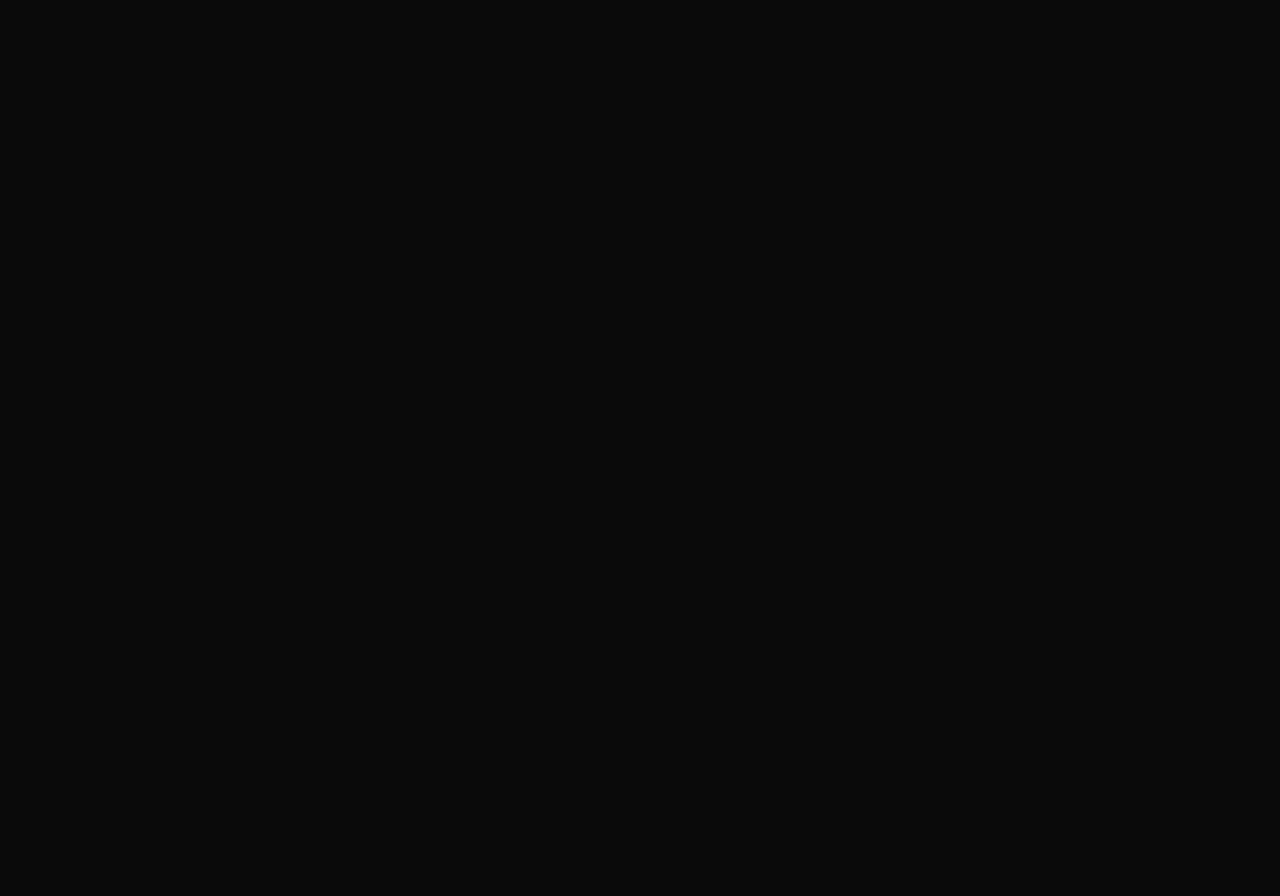
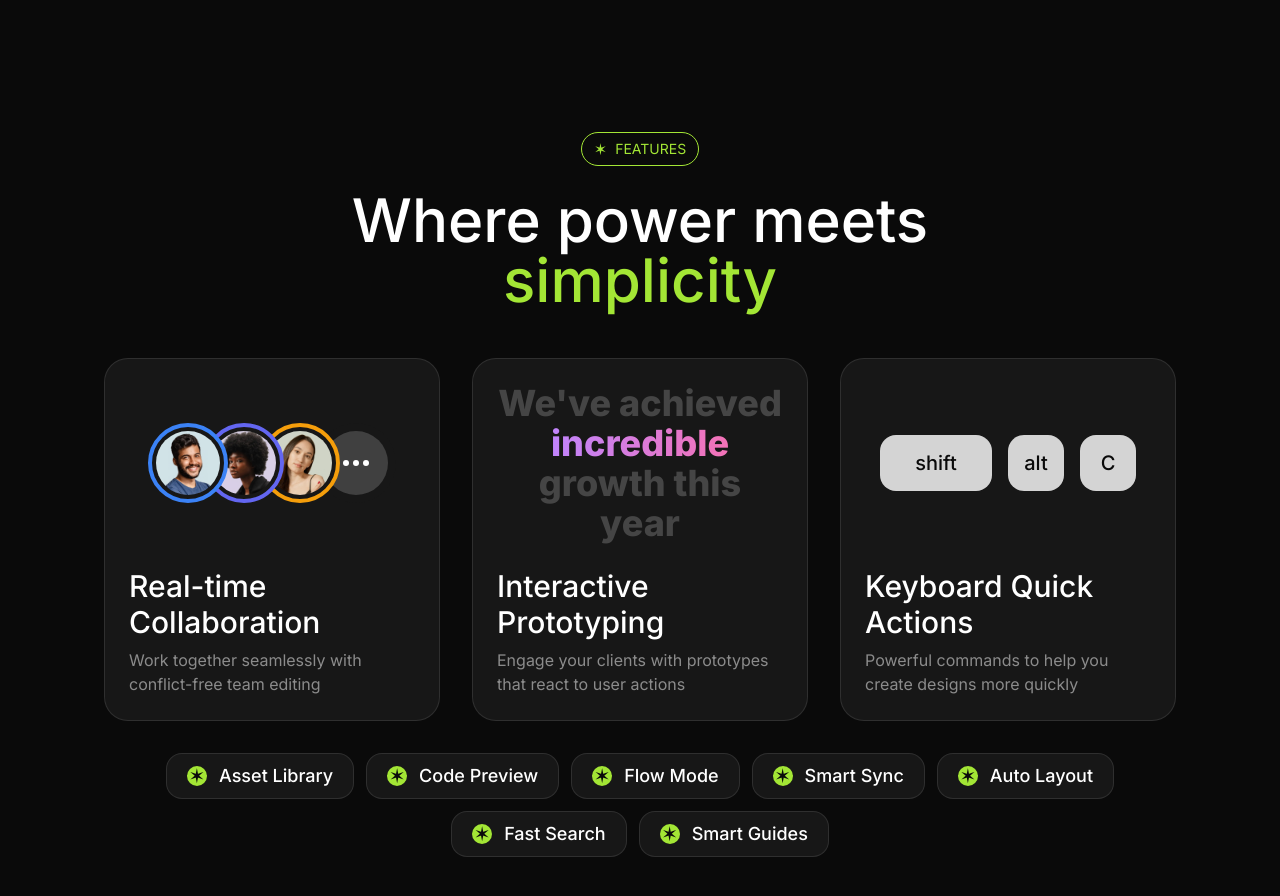
Before and after one commit to FinzyPHINZY/layers, a Next.js app: page / in a window 1280 px wide. Shown: the part 2020-2916 px from the top of the page. Built offline with nearby package versions, Linux system fonts and the light colour scheme.

Commit message:
feat: implement features page. created Key,Avatar, FeatureCard component

```diff
--- a/src/app/page.tsx
+++ b/src/app/page.tsx
@@ -1,3 +1,4 @@
+import Features from '@/sections/Features';
 import Hero from '@/sections/Hero';
 import Introduction from '@/sections/Introduction';
 import LogoTicker from '@/sections/LogoTicker';
@@ -10,6 +11,7 @@
       <Hero />
       <LogoTicker />
       <Introduction />
+      <Features />
     </>
   );
 }
--- /dev/null
+++ b/src/components/Avatar.tsx
@@ -0,0 +1,22 @@
+import { HTMLAttributes } from 'react';
+import { twMerge } from 'tailwind-merge';
+
+const Avatar = ({
+  children,
+  className,
+  ...otherprops
+}: HTMLAttributes<HTMLDivElement>) => {
+  return (
+    <div
+      className={twMerge(
+        'size-20 rounded-full overflow-hidden border-4 border-blue-500 p-1 bg-neutral-900',
+        className
+      )}
+      {...otherprops}
+    >
+      {children}
+    </div>
+  );
+};
+
+export default Avatar;
--- /dev/null
+++ b/src/components/FeatureCard.tsx
@@ -0,0 +1,33 @@
+import React from 'react';
+import { twMerge } from 'tailwind-merge';
+
+type FeatureCardType = {
+  title: string;
+  description: string;
+  children?: React.ReactNode;
+  className?: string;
+};
+
+const FeatureCard = ({
+  title,
+  description,
+  children,
+  className,
+}: FeatureCardType) => {
+  return (
+    <div
+      className={twMerge(
+        'bg-neutral-900 border border-white/10 p-6 rounded-3xl',
+        className
+      )}
+    >
+      <div className="aspect-video">{children}</div>
+      <div className="">
+        <h3 className="text-3xl font-medium mt-6">{title}</h3>
+        <p className="text-white/50 mt-2">{description} </p>
+      </div>
+    </div>
+  );
+};
+
+export default FeatureCard;
--- /dev/null
+++ b/src/components/Key.tsx
@@ -0,0 +1,22 @@
+import { HTMLAttributes } from 'react';
+import { twMerge } from 'tailwind-merge';
+
+const Key = ({
+  className,
+  children,
+  ...otherProps
+}: HTMLAttributes<HTMLDivElement>) => {
+  return (
+    <div
+      className={twMerge(
+        'size-14 bg-neutral-300 inline-flex items-center justify-center rounded-2xl text-xl text-neutral-950 font-medium',
+        className
+      )}
+      {...otherProps}
+    >
+      {children}
+    </div>
+  );
+};
+
+export default Key;
--- a/src/sections/Features.tsx
+++ b/src/sections/Features.tsx
@@ -1,13 +1,105 @@
+import FeatureCard from '@/components/FeatureCard';
+import Tag from '@/components/Tag';
+import avatar1 from '@/assets/images/avatar-ashwin-santiago.jpg';
+import avatar2 from '@/assets/images/avatar-lula-meyers.jpg';
+import avatar3 from '@/assets/images/avatar-florence-shaw.jpg';
+import Image from 'next/image';
+import Avatar from '@/components/Avatar';
+import Key from '@/components/Key';
+
 const features = [
-    "Asset Library",
-    "Code Preview",
-    "Flow Mode",
-    "Smart Sync",
-    "Auto Layout",
-    "Fast Search",
-    "Smart Guides",
+  'Asset Library',
+  'Code Preview',
+  'Flow Mode',
+  'Smart Sync',
+  'Auto Layout',
+  'Fast Search',
+  'Smart Guides',
 ];
 
 export default function Features() {
-    return <div>Features</div>;
+  return (
+    <section className="py-24">
+      {' '}
+      <div className="container">
+        <div className="flex justify-center">
+          {' '}
+          <Tag>Features</Tag>
+        </div>
+        <h2 className="text-6xl font-medium text-center mt-6 max-w-2xl mx-auto">
+          Where power meets <span className="text-lime-400">simplicity</span>
+        </h2>
+        <div className="mt-12 grid grid-cols-1 md:grid-cols-4 lg:grid-cols-3 gap-8">
+          <FeatureCard
+            title="Real-time Collaboration"
+            description="Work together seamlessly with conflict-free team editing"
+            className="md:col-span-2 lg:col-span-1"
+          >
+            <div className="aspect-video flex items-center justify-center">
+              <Avatar className="z-40">
+                <Image src={avatar1} alt="Avatar 1" className="rounded-full" />
+              </Avatar>
+              <Avatar className="-ml-6 border-indigo-500 z-30">
+                <Image src={avatar2} alt="Avatar 2" className="rounded-full" />
+              </Avatar>
+              <Avatar className="-ml-6 border-amber-500 z-20">
+                <Image src={avatar3} alt="Avatar 3" className="rounded-full" />
+              </Avatar>
+              <Avatar className="-ml-6 border-transparent">
+                <div className="size-full bg-neutral-700 rounded-full inline-flex items-center justify-center gap-1">
+                  {Array.from({ length: 3 }).map((_, i) => (
+                    <span
+                      key={i}
+                      className="size-1.5 bg-white rounded-full"
+                    ></span>
+                  ))}
+                </div>
+              </Avatar>
+            </div>
+          </FeatureCard>
+          <FeatureCard
+            title="Interactive Prototyping"
+            description="Engage your clients with prototypes that react to user actions"
+            className="md:col-span-2 lg:col-span-1"
+          >
+            <div className="aspect-video flex items-center justify-center">
+              <p className="text-4xl font-extrabold text-white/20 text-center">
+                We&apos;ve achieved{' '}
+                <span className="bg-gradient-to-r from-purple-400 to-pink-400 bg-clip-text text-transparent">
+                  incredible
+                </span>{' '}
+                growth this year
+              </p>
+            </div>
+          </FeatureCard>
+
+          <FeatureCard
+            title="Keyboard Quick Actions"
+            description="Powerful commands to help you create designs more quickly"
+            className="md:col-span-2 md:col-start-2 lg:col-span-1 lg:col-start-auto"
+          >
+            <div className="aspect-video flex items-center justify-center gap-4">
+              <Key className="w-28">shift</Key>
+              <Key className="">alt</Key>
+              <Key className="">C</Key>
+            </div>
+          </FeatureCard>
+        </div>
+
+        <div className="mt-8 flex flex-wrap gap-3 justify-center">
+          {features.map((f) => (
+            <div
+              className="bg-neutral-900 border border-white/10 inline-flex px-3 md:px-5 py-1.5 md:py-2 rounded-2xl gap-3 items-center"
+              key={f}
+            >
+              <span className="bg-lime-400 text-neutral-950 size-5 rounded-full inline-flex items-center justify-center text-xl">
+                &#10038;
+              </span>
+              <span className="font-medium md:text-lg">{f}</span>
+            </div>
+          ))}
+        </div>
+      </div>
+    </section>
+  );
 }
```
